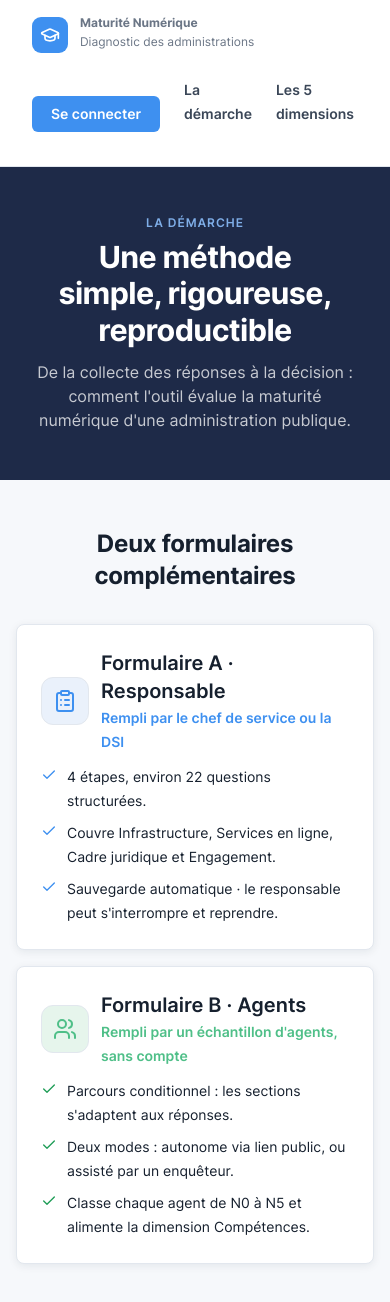
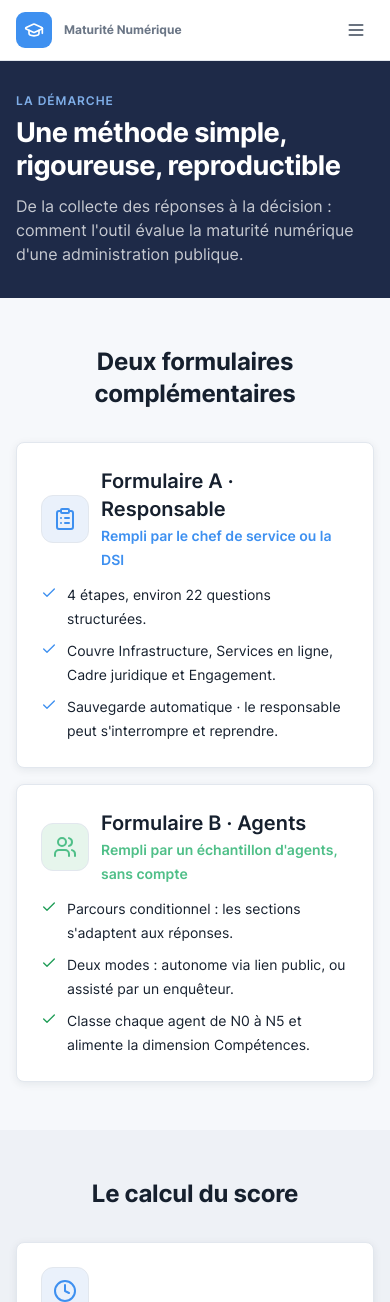
Before and after one commit to feliciadesouza/maturite_numerique, a Django app: page /demarche/ in a window 390 px wide. Shown: the top 1302 px of the page. Run offline with Django 5.2, Linux system fonts and the light colour scheme.

Commit message:
feat(maquette): rendu mobile du site vitrine
Verification de la maquette mobile (page /dimensions/, applicable a tout
le site vitrine).

- En-tete : la navigation se replie derriere un bouton menu (hamburger)
  en dessous de 820px. Menu deroulant en overlay (nav + "Se connecter"),
  bascule sans JavaScript (case a cocher masquee mais focusable, focus
  visible reporte sur le bouton). Le sous-titre "Diagnostic des
  administrations" est masque sur mobile.
- Bandeau d'en-tete : aligne a gauche sur mobile, padding reduit, titre
  a 1.7rem, paragraphe pleine largeur.
- Cartes "dimension" : le badge "Poids : X %" passe sous le titre sur
  petit ecran ; min-width:0 pour eviter le debordement horizontal.
- Pied de page : liens empiles verticalement sur mobile.
- Garde-fous anti-debordement : .public en overflow-x:hidden et
  .public > * en min-width:0 / max-width:100%.
- Ajout du composant .public-nav-wrap (transparent sur desktop).

```diff
--- a/maturite_numerique/core/static/css/layouts.css
+++ b/maturite_numerique/core/static/css/layouts.css
@@ -71,7 +71,8 @@
 }
 
 /* ============ Gabarit VITRINE : header horizontal + footer navy ============ */
-.public { min-height: 100vh; display: flex; flex-direction: column; }
+.public { min-height: 100vh; display: flex; flex-direction: column; overflow-x: hidden; }
+.public > * { min-width: 0; max-width: 100%; }
 .public-header {
   display: flex; align-items: center; gap: var(--sp-6);
   padding: var(--sp-4) var(--sp-8); background: var(--surface);
@@ -85,9 +86,12 @@
 }
 .public-header .brand b { font-weight: 700; display: block; line-height: 1.15; }
 .public-header .brand span { font-size: var(--fs-cap); color: var(--text-muted); }
+.public-nav-wrap { display: flex; flex: 1; align-items: center; gap: var(--sp-6); }
 .public-nav { display: flex; gap: var(--sp-6); flex: 1; }
 .public-nav a { color: var(--text-subtle); font-size: var(--fs-sm); font-weight: 600; }
 .public-nav a:hover { color: var(--text); text-decoration: none; }
+.pub-nav-btn { display: none; }
+@media (min-width: 821px) { .pub-nav-toggle { display: none; } }
 
 .public-main { flex: 1; }
 .public-section { padding: var(--sp-16) var(--sp-8); }
@@ -106,9 +110,27 @@
   border-top: 1px solid rgba(255,255,255,0.12); padding-top: var(--sp-4);
   display: flex; flex-wrap: wrap; gap: var(--sp-4); justify-content: space-between; }
 
-@media (max-width: 720px) {
-  .public-header { flex-wrap: wrap; }
-  .public-nav { order: 3; width: 100%; overflow-x: auto; }
+@media (max-width: 820px) {
+  .public-header { position: relative; gap: var(--sp-3); padding: var(--sp-3) var(--sp-4); }
+  .public-header .brand > span > span { display: none; }
+  .pub-nav-btn {
+    display: inline-flex; align-items: center; margin-left: auto; padding: 8px;
+    border-radius: var(--r-control); color: var(--text-subtle); cursor: pointer;
+  }
+  .pub-nav-btn:hover { background: var(--surface-alt); }
+  .pub-nav-toggle:focus-visible ~ .pub-nav-btn { outline: 2px solid var(--primary); outline-offset: 2px; }
+  .public-nav-wrap { display: none; }
+  .pub-nav-toggle:checked ~ .public-nav-wrap {
+    display: flex; flex-direction: column; align-items: stretch; gap: var(--sp-2);
+    position: absolute; top: 100%; left: 0; right: 0; z-index: 20;
+    background: var(--surface); border-bottom: 1px solid var(--border);
+    padding: var(--sp-3) var(--sp-4); box-shadow: var(--shadow);
+  }
+  .pub-nav-toggle:checked ~ .public-nav-wrap .public-nav {
+    flex-direction: column; align-items: stretch; gap: 2px;
+  }
+  .pub-nav-toggle:checked ~ .public-nav-wrap .public-nav a { padding: 10px 4px; }
+  .pub-nav-toggle:checked ~ .public-nav-wrap .btn { width: 100%; justify-content: center; margin-top: var(--sp-2); }
   .public-section { padding: var(--sp-12) var(--sp-4); }
 }
 
--- a/maturite_numerique/core/static/css/public.css
+++ b/maturite_numerique/core/static/css/public.css
@@ -56,6 +56,7 @@
 .dim-ico--competences.is-soft { color: var(--dim-competences); background: var(--amber-50); }
 .dim-ico--juridique.is-soft { color: var(--dim-juridique); background: #efeafc; }
 .dim-ico--engagement.is-soft { color: var(--dim-engagement); background: var(--red-50); }
+.dim-row > div { min-width: 0; }
 .dim-row h3 { font-size: var(--fs-title); }
 .dim-row p { color: var(--text-muted); font-size: var(--fs-sm); margin-top: 2px; }
 
@@ -132,7 +133,12 @@
 .page-banner .eyebrow { color: var(--blue-300); display: block; margin-bottom: var(--sp-2); }
 .page-banner h1 { color: #fff; font-size: 2.4rem; line-height: 1.2; }
 .page-banner p { color: rgba(255,255,255,0.75); margin-top: var(--sp-3); max-width: 52ch; margin-inline: auto; }
-@media (max-width: 640px) { .page-banner h1 { font-size: 1.9rem; } }
+@media (max-width: 640px) {
+  .page-banner { padding: var(--sp-8) var(--sp-4); }
+  .page-banner .inner { text-align: left; }
+  .page-banner h1 { font-size: 1.7rem; }
+  .page-banner p { margin-inline: 0; max-width: none; }
+}
 
 /* Documents légaux */
 .legal-doc { max-width: 820px; margin: 0 auto; }
@@ -163,3 +169,10 @@
   .stat-band { grid-template-columns: repeat(2, 1fr); gap: var(--sp-4); }
   .card-grid--3, .card-grid--5, .card-grid--2, .form-2col { grid-template-columns: 1fr; }
 }
+@media (max-width: 640px) {
+  .public-footer nav { flex-direction: column; gap: var(--sp-3); }
+  .cta-band { padding: var(--sp-6); }
+  /* Carte dimension : le badge "Poids" passe sous le titre */
+  .dim-row .row--between { flex-wrap: wrap; row-gap: 2px; }
+  .dim-row .row--between > h3 { flex: 1 1 100%; }
+}
--- a/maturite_numerique/core/templates/components/_public_chrome.html
+++ b/maturite_numerique/core/templates/components/_public_chrome.html
@@ -1,10 +1,15 @@
-{% comment %} En-tête + pied de page du site vitrine. {% endcomment %}
+{% comment %} En-tête du site vitrine (nav repliable en menu sur mobile). {% endcomment %}
 {% load static %}
 <header class="public-header">
   <a href="{% url 'home' %}" class="brand">
     <span class="mark">{% include "components/_icon.html" with name="graduation-cap" %}</span>
     <span><b>Maturité Numérique</b><span>Diagnostic des administrations</span></span>
   </a>
+  <input type="checkbox" id="pub-nav" class="pub-nav-toggle visually-hidden">
+  <label for="pub-nav" class="pub-nav-btn" aria-label="Ouvrir le menu">
+    {% include "components/_icon.html" with name="menu" %}
+  </label>
+  <div class="public-nav-wrap">
     <nav class="public-nav" aria-label="Navigation">
       <a href="{% url 'demarche' %}">La démarche</a>
       <a href="{% url 'dimensions_publiques' %}">Les 5 dimensions</a>
@@ -12,4 +17,5 @@
       <a href="{% url 'contact' %}">Contact</a>
     </nav>
     <a href="{% url 'connexion' %}" class="btn btn--primary">Se connecter</a>
+  </div>
 </header>
```
Lines whose indentation alone changed are shown as unchanged.
